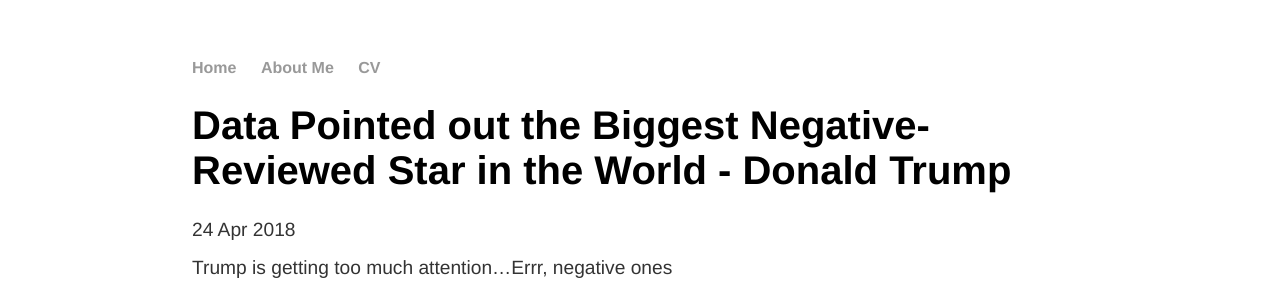
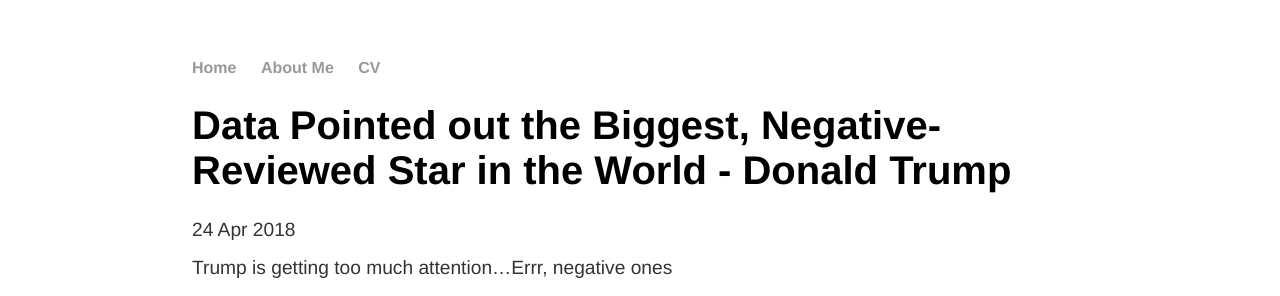
Before and after one commit to elodielu/elodielu.github.io, a Jekyll site: the page built from _posts/2018-04-19-text-analysis-media.md, in a window 1280 px wide and 900 px high. Shown: the top 296 px of the window. Built offline with Jekyll 4.4.1, drawn with Linux system fonts in a browser that asks for light colours.

```diff
--- a/_posts/2018-04-19-text-analysis-media.md
+++ b/_posts/2018-04-19-text-analysis-media.md
@@ -1,6 +1,6 @@
 ---
 layout: post
-title: "Data Pointed out the Biggest Negative-Reviewed Star in the World - Donald Trump"
+title: "Data Pointed out the Biggest, Negative-Reviewed Star in the World - Donald Trump"
 date: 2018-04-24
 ---
 
```
